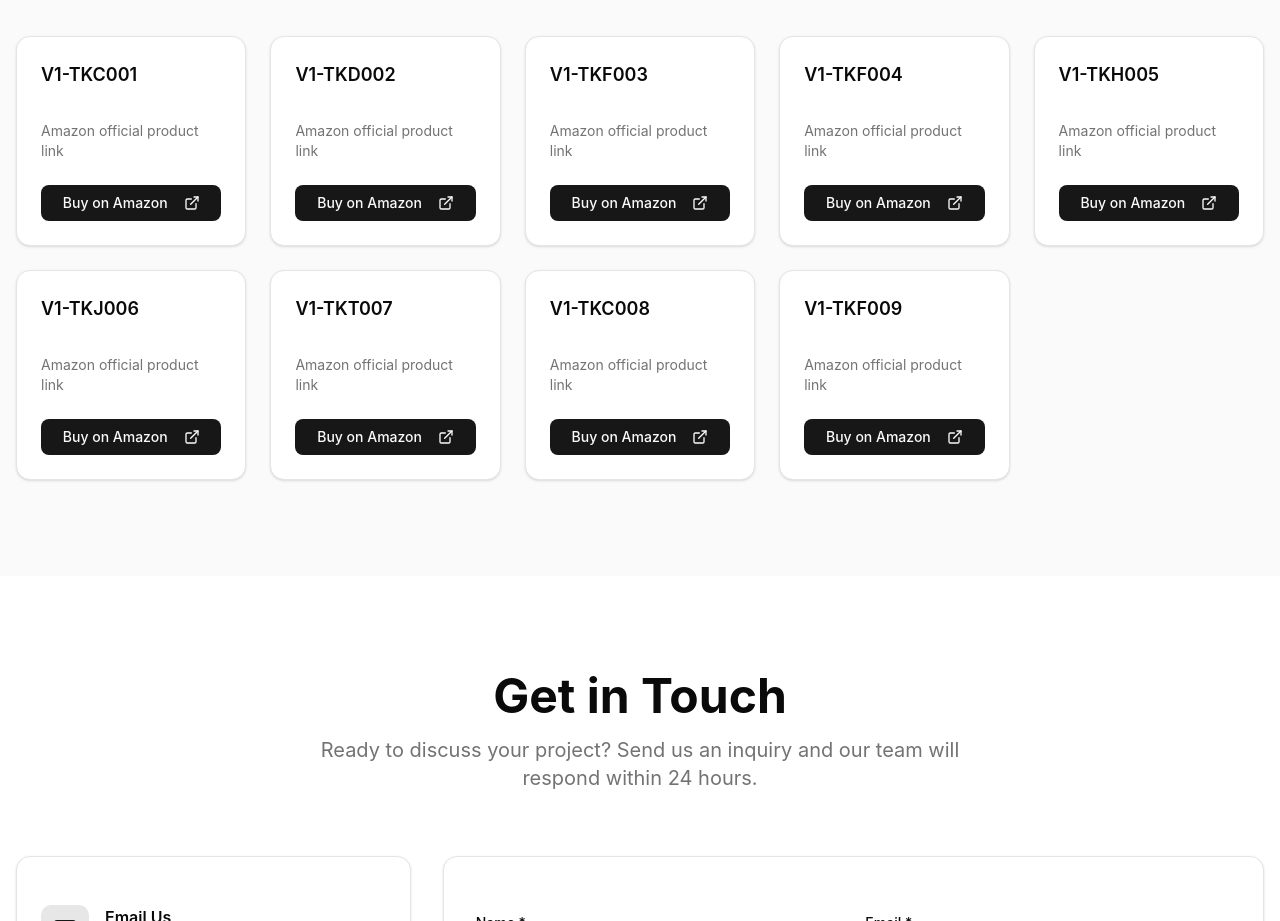
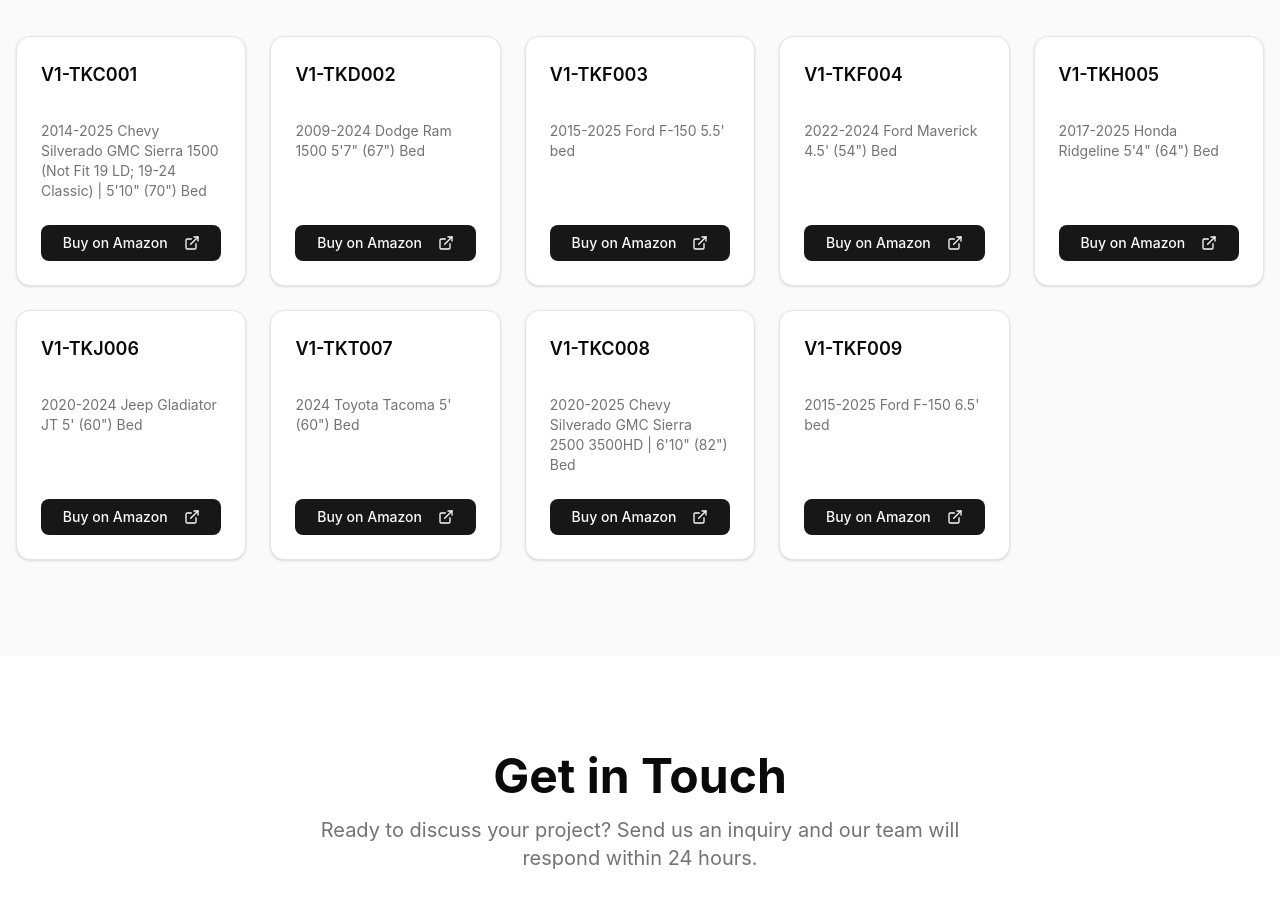
Before and after one commit to ALEX683584/v0-pickup-truck-accessories-v1, a Next.js app: page / in a window 1280 px wide. Shown: the part 4240-5161 px from the top of the page. Built offline with nearby package versions, Linux system fonts and the light colour scheme.

Commit message:
亚马逊导购卡片描述替换为车型与床长信息

```diff
--- a/components/amazon-guide-section.tsx
+++ b/components/amazon-guide-section.tsx
@@ -8,38 +8,47 @@ const amazonProducts = [
   {
     sku: "V1-TKC001",
     url: "https://www.amazon.com/dp/B0FP4RDFW5?th=1",
+    description: `2014-2025 Chevy Silverado GMC Sierra 1500 (Not Fit 19 LD; 19-24 Classic) | 5'10" (70") Bed`,
   },
   {
     sku: "V1-TKD002",
     url: "https://www.amazon.com/dp/B0FG754TWZ?th=1",
+    description: `2009-2024 Dodge Ram 1500 5'7" (67") Bed`,
   },
   {
     sku: "V1-TKF003",
     url: "https://www.amazon.com/dp/B0FMPR1J9F?th=1",
+    description: `2015-2025 Ford F-150 5.5' bed`,
   },
   {
     sku: "V1-TKF004",
     url: "https://www.amazon.com/dp/B0FG7591X4?th=1",
+    description: `2022-2024 Ford Maverick 4.5' (54") Bed`,
   },
   {
     sku: "V1-TKH005",
     url: "https://www.amazon.com/dp/B0G4C91GDF?th=1",
+    description: `2017-2025 Honda Ridgeline 5'4" (64") Bed`,
   },
   {
     sku: "V1-TKJ006",
     url: "https://www.amazon.com/dp/B0FG79HNP7?th=1",
+    description: `2020-2024 Jeep Gladiator JT 5' (60") Bed`,
   },
   {
     sku: "V1-TKT007",
     url: "https://www.amazon.com/dp/B0FR9M9MB1?th=1",
+    description: `2024 Toyota Tacoma 5' (60") Bed`,
   },
   {
     sku: "V1-TKC008",
     url: "https://www.amazon.com/dp/B0G24XQ9DM?th=1",
+    description: `2020-2025 Chevy Silverado GMC Sierra 2500 3500HD | 6'10" (82") Bed`,
   },
   {
     sku: "V1-TKF009",
     url: "https://www.amazon.com/dp/B0G24WQTFY?th=1",
+    description: `2015-2025 Ford F-150 6.5' bed`,
   },
 ];
 
@@ -66,7 +75,7 @@ export function AmazonGuideSection() {
               </CardHeader>
               <CardContent className="flex-grow flex flex-col">
                 <p className="text-sm text-muted-foreground mb-6 flex-grow">
-                  Amazon official product link
+                  {product.description}
                 </p>
                 <a
                   href={product.url}
```
